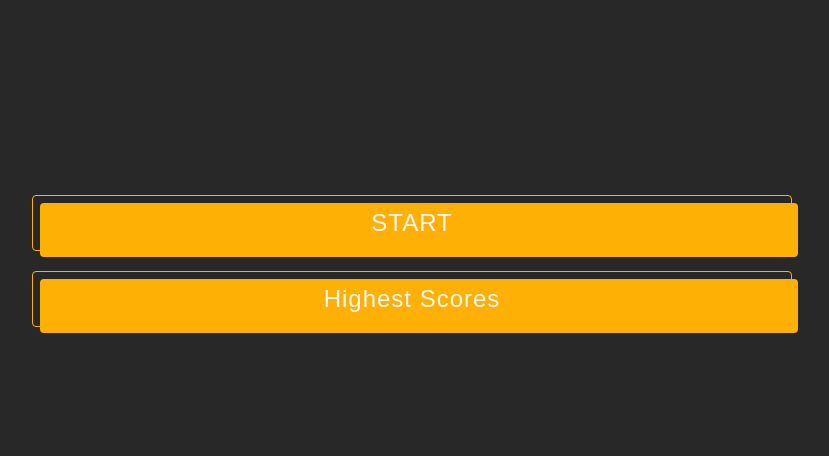
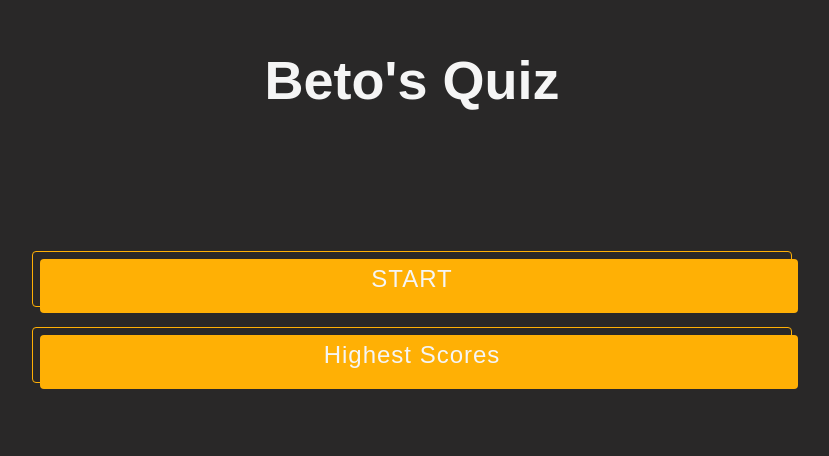
Before and after one commit to nosbeto/QuizGeneratorFinal, a plain HTML site: page index.html in a window 1280 px wide. Shown: the part 149-605 px from the top of the page, without its empty margins (228-1057 px from the left). Drawn offline with Linux system fonts and the light colour scheme.

Commit message:
finalizing last touches about readme

```diff
--- a/index.html
+++ b/index.html
@@ -10,6 +10,7 @@
   <body>
     <div class="container">
       <div id="game" class="justify-center flex-column">
+        <h1> Beto's Quiz</h1>
         <div id="hud">
           <div id="hud-item">
             <p class="hud-prefix hidden">
```
Also changed, not shown: Screenshot 2022-11-07 at 12.26.30 AM.png (added), 1 other file.
